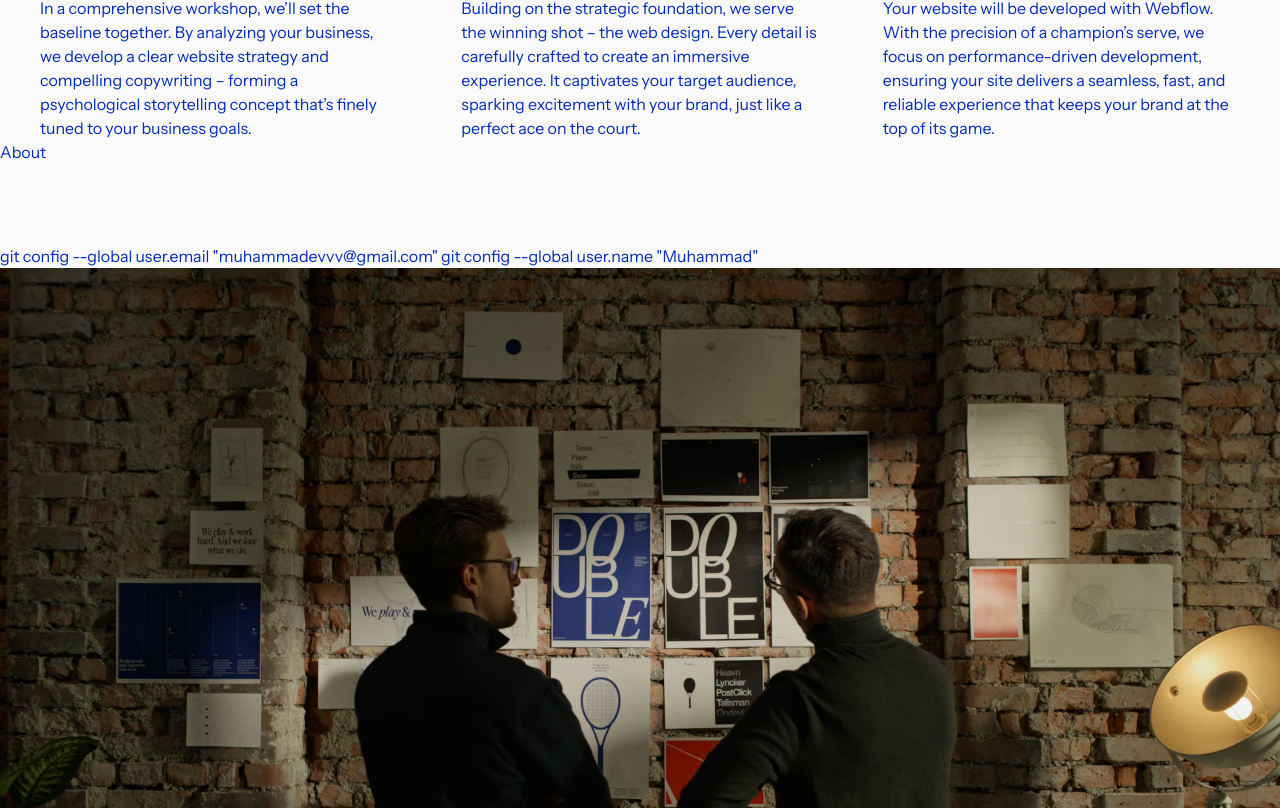
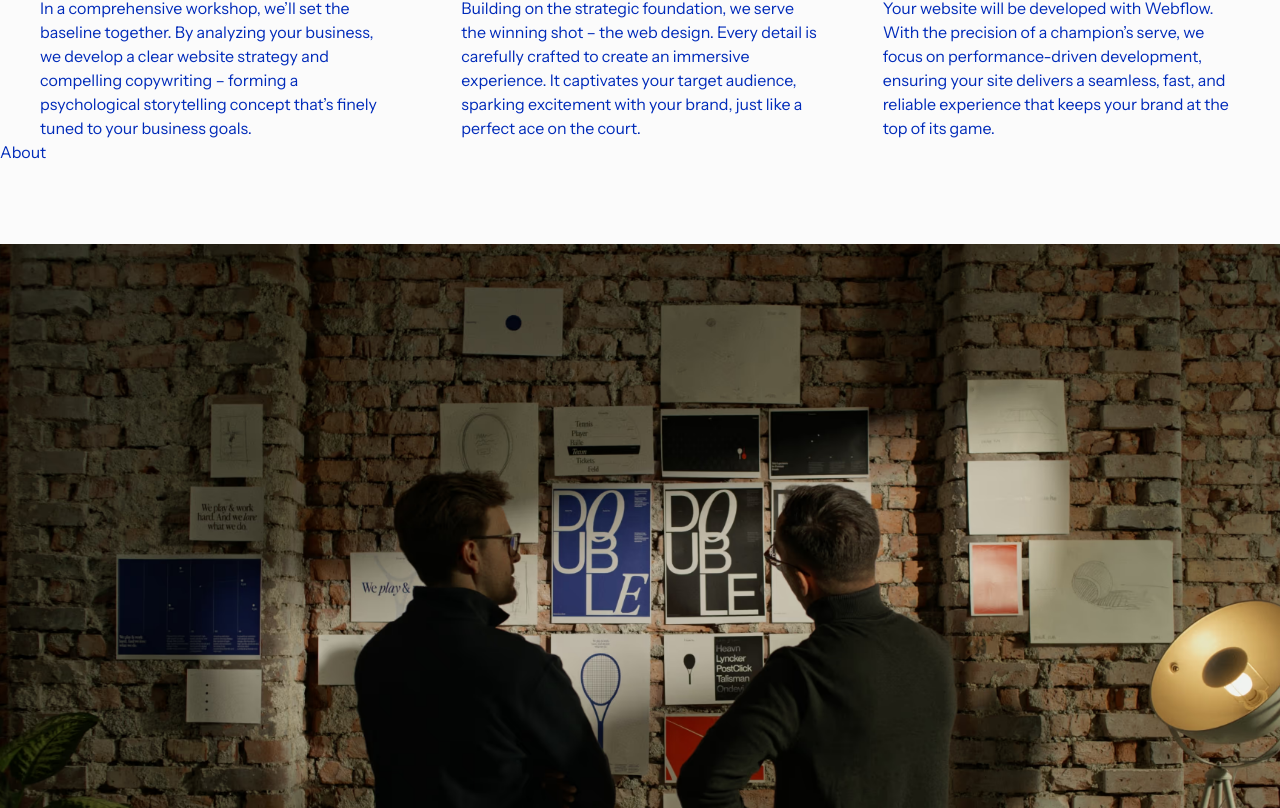
Before and after one commit to mayklweb/maykls.studio, a Next.js app: page / in a window 1280 px wide. Shown: the part 3152-3960 px from the top of the page. Built offline with nearby package versions, Linux system fonts and the light colour scheme.

Commit message:
updating

```diff
--- a/app/home/ui/about/index.tsx
+++ b/app/home/ui/about/index.tsx
@@ -126,8 +126,7 @@ export default function About() {
             </div> */}
           </div>
         </section>
-git config --global user.email "muhammadevvv@gmail.com"
-git config --global user.name "Muhammad"
+
         <div className="relative">
           <div className="w-full h-screen">
             <Image
```
